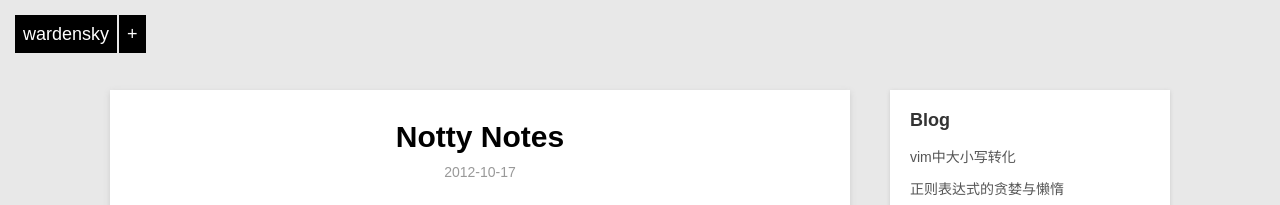
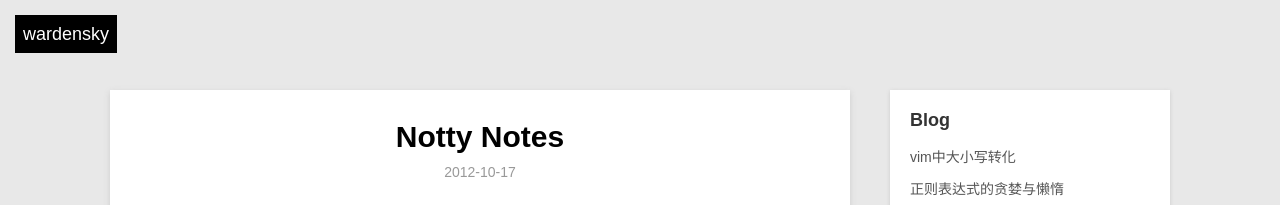
Before and after one commit to wardensky/wardensky.github.io, a Jekyll site: the page built from _posts/project/2012-10-17-notty-notes.md, in a window 1280 px wide. Shown: the top 205 px of the page. Built offline with Jekyll 4.4.1, drawn with Linux system fonts in a browser that asks for light colours; Markdown is read by kramdown in place of the engine named in the settings.

Commit message:
home-follow

```diff
--- a/_layouts/default.html
+++ b/_layouts/default.html
@@ -20,7 +20,6 @@
     <div class="home-menu">
         <div class="home-icon-con">
             <a class="home-menu-icon" href="/">wardensky</a>
-            <a class="home-follow" href="#" title="Contact Me">+</a>
         </div>
         <div class="home-contact">
             <a href="http://weibo.com/wardensky/" target="_blank" style="margin-left:-5px;"><img src="http://www.weibo.com/favicon.ico" alt="" width="25"/></a>
```
